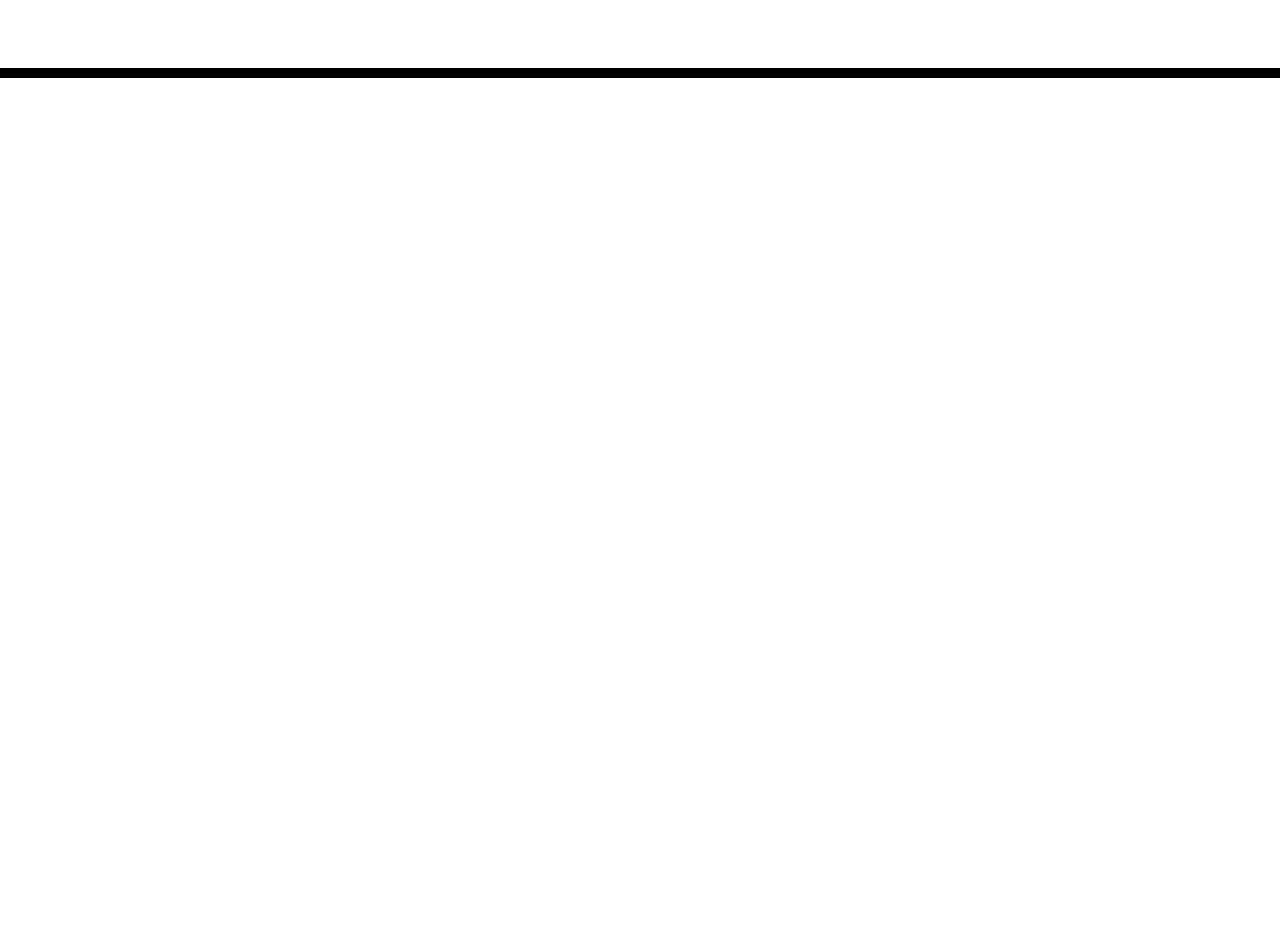
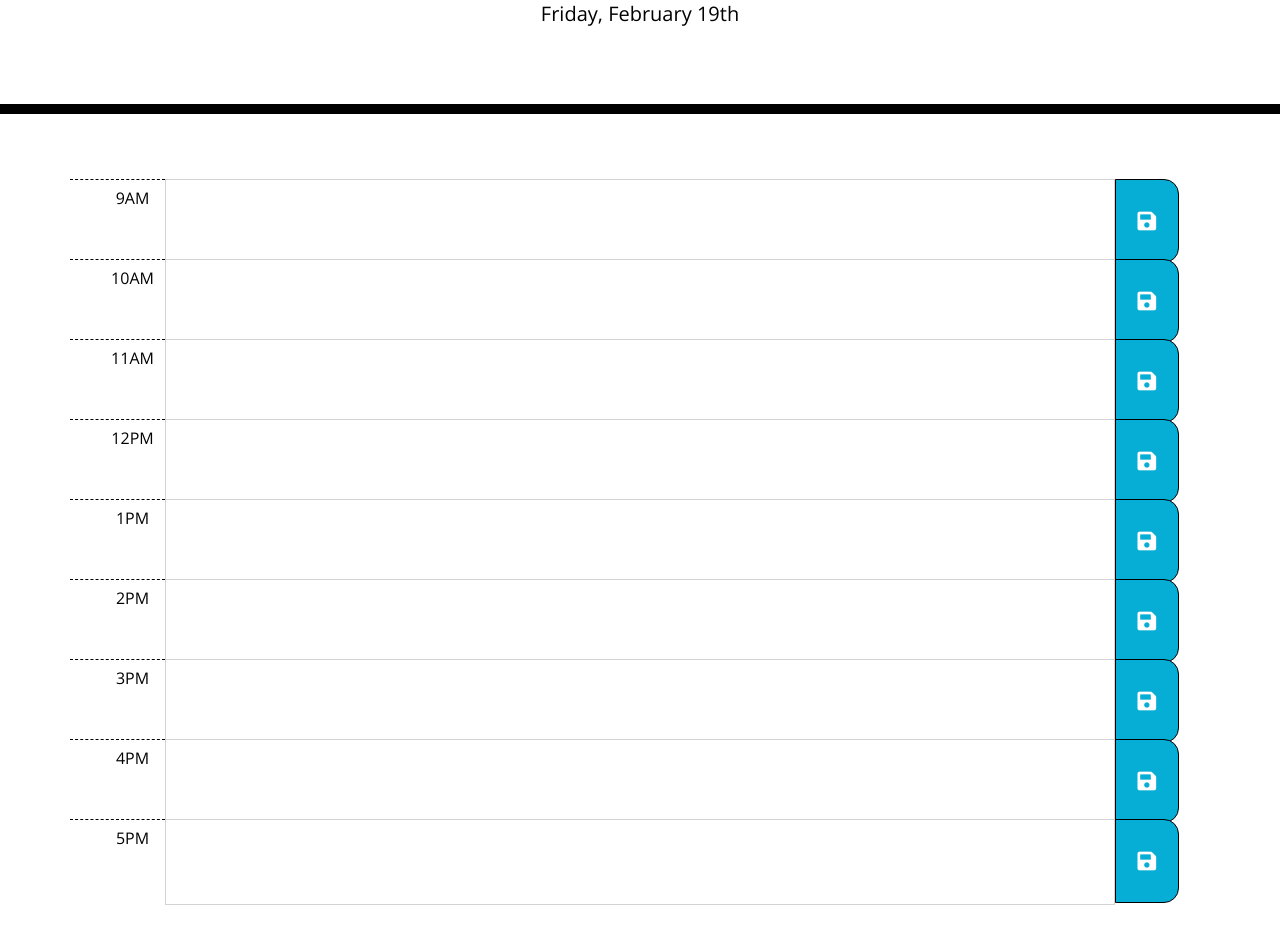
Before and after one commit to alyssawinn/super-disco, a plain HTML site: page index.html in a window 1280 px wide. Shown: the part 190-1130 px from the top of the page. Before the commit the page ends 800 px from the top, so only its background shows below. Drawn offline with nearby package versions, Linux system fonts and the light colour scheme.

Commit message:
add time blocks

```diff
--- a/assets/css/style.css
+++ b/assets/css/style.css
@@ -9,8 +9,17 @@ textarea{
   border: none;
   resize: none;
   color: #000000;
-  border-left: 1px solid black;
   padding: 10px;
+}
+
+.form-control {
+  border: 1px solid #d3d3d3;
+  border-radius: 0;
+}
+
+.form-control:focus {
+  border-color: #d3d3d3;
+  box-shadow: none;
 }
 
 .jumbotron {
@@ -19,6 +28,16 @@ textarea{
   color: black;
   border-radius: 0;
   border-bottom: 10px solid black;
+}
+
+.col-10 {
+  padding-right: 0px;
+  padding-left: 0px;
+}
+
+.col-1 {
+  padding-right: 0px;
+  padding-left: 0px;
 }
 
 .description{
@@ -40,6 +59,8 @@ textarea{
   background-color: #ffffff;
   color: #000000;
   border-top: 1px dashed #000000;
+  padding-top: 10px;
+  padding-left: 30px;
 }
 
 .past {
@@ -58,13 +79,18 @@ textarea{
 }
 
 .saveBtn {
-  border-left: 1px solid black;
+  border: 1px solid black;
   border-top-right-radius: 15px;
   border-bottom-right-radius: 15px;
   background-color: #06AED5;
   color: white;
 }
 
+.saveBtn i {
+  display: flex;
+  justify-content: center;
+}
+
 .saveBtn i:hover {
   font-size: 20px;
   transition: all .3s ease-in-out;
--- /dev/null
+++ b/assets/js/script.js
@@ -0,0 +1,4 @@
+var curDate = moment().format('dddd, MMMM Do');
+$('#currentDay').append(curDate);
+
+//$('.jumbotron').append(curDate);
--- a/index.html
+++ b/index.html
@@ -29,10 +29,127 @@
       <p id="currentDay" class="lead"></p>
     </header>
     <div class="container">
-      <!-- Timeblocks go here -->
+      <div class="row">
+        <div class="col-1 time-block">
+          <p class="hour">9AM</p>
+        </div>
+        <div class="col-10">
+          <textarea rows="3" class="description form-control"></textarea>
+        </div>
+        <div class="col-1">
+          <button class="saveBtn">
+            <i class="fas fa-save fa-lg"></i>
+          </button>
+        </div>
+      </div>
+      <div class="row">
+        <div class="col-1 time-block">
+          <p class="hour">10AM</p>
+        </div>
+        <div class="col-10">
+          <textarea rows="3" class="description form-control"></textarea>
+        </div>
+        <div class="col-1">
+          <button class="saveBtn">
+            <i class="fas fa-save fa-lg"></i>
+          </button>
+        </div>
+      </div>
+      <div class="row">
+        <div class="col-1 time-block">
+          <p class="hour">11AM</p>
+        </div>
+        <div class="col-10">
+          <textarea rows="3" class="description form-control"></textarea>
+        </div>
+        <div class="col-1">
+          <button class="saveBtn">
+            <i class="fas fa-save fa-lg"></i>
+          </button>
+        </div>
+      </div>
+      <div class="row">
+        <div class="col-1 time-block">
+          <p class="hour">12PM</p>
+        </div>
+        <div class="col-10">
+          <textarea rows="3" class="description form-control"></textarea>
+        </div>
+        <div class="col-1">
+          <button class="saveBtn">
+            <i class="fas fa-save fa-lg"></i>
+          </button>
+        </div>
+      </div>
+      <div class="row">
+        <div class="col-1 time-block">
+          <p class="hour">1PM</p>
+        </div>
+        <div class="col-10">
+          <textarea rows="3" class="description form-control"></textarea>
+        </div>
+        <div class="col-1">
+          <button class="saveBtn">
+            <i class="fas fa-save fa-lg"></i>
+          </button>
+        </div>
+      </div>
+      <div class="row">
+        <div class="col-1 time-block">
+          <p class="hour">2PM</p>
+        </div>
+        <div class="col-10">
+          <textarea rows="3" class="description form-control"></textarea>
+        </div>
+        <div class="col-1">
+          <button class="saveBtn">
+            <i class="fas fa-save fa-lg"></i>
+          </button>
+        </div>
+      </div>
+      <div class="row">
+        <div class="col-1 time-block">
+          <p class="hour">3PM</p>
+        </div>
+        <div class="col-10">
+          <textarea rows="3" class="description form-control"></textarea>
+        </div>
+        <div class="col-1">
+          <button class="saveBtn">
+            <i class="fas fa-save fa-lg"></i>
+          </button>
+        </div>
+      </div>
+      <div class="row">
+        <div class="col-1 time-block">
+          <p class="hour">4PM</p>
+        </div>
+        <div class="col-10">
+          <textarea rows="3" class="description form-control"></textarea>
+        </div>
+        <div class="col-1">
+          <button class="saveBtn">
+            <i class="fas fa-save fa-lg"></i>
+          </button>
+        </div>
+      </div>
+      <div class="row">
+        <div class="col-1 time-block">
+          <p class="hour">5PM</p>
+        </div>
+        <div class="col-10">
+          <textarea rows="3" class="description form-control"></textarea>
+        </div>
+        <div class="col-1">
+          <button class="saveBtn">
+            <i class="fas fa-save fa-lg"></i>
+          </button>
+        </div>
+      </div>
     </div>
 
     <script src="https://code.jquery.com/jquery-3.4.1.min.js"></script>
     <script src="https://cdnjs.cloudflare.com/ajax/libs/moment.js/2.24.0/moment.min.js"></script>
+    <script src="./assets/js/script.js"></script>
   </body>
 </html>
```
